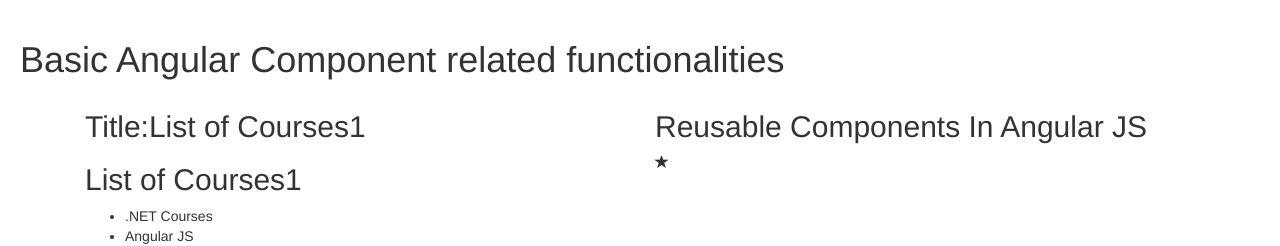
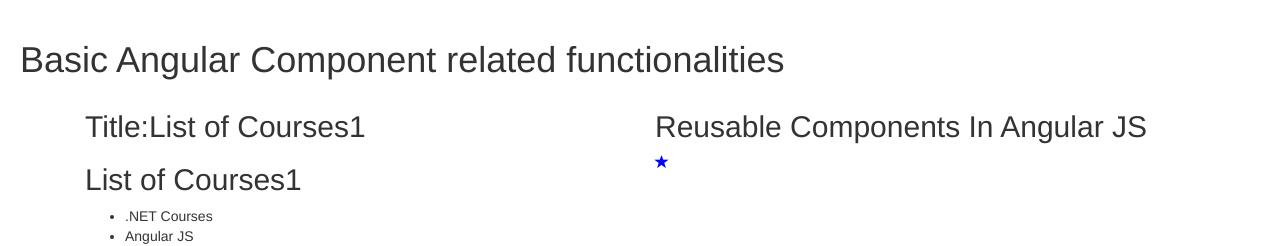
Before and after one commit to RuchirSaxena/Understanding-Angular-2-and-4, an Angular app in the folder hello-world/: page / in a window 1280 px wide. Shown: the top 246 px of the page. Built offline with nearby package versions, Linux system fonts and the light colour scheme.

Commit message:
Applying CSS to Component

```diff
--- a/hello-world/src/app/ReusableComponent/favorite.component.css
+++ b/hello-world/src/app/ReusableComponent/favorite.component.css
@@ -0,0 +1,3 @@
+.glyphicon{
+    color: red;
+}
--- a/hello-world/src/app/ReusableComponent/favorite.component.html
+++ b/hello-world/src/app/ReusableComponent/favorite.component.html
@@ -1,3 +1,10 @@
+<!--This will override all the other css implementations-->
+<style>
+      .glyphicon{
+            color: blue;
+        }
+</style>
+
 <h2> Reusable Components In Angular JS </h2>
 
 <span
--- a/hello-world/src/app/ReusableComponent/favorite.component.ts
+++ b/hello-world/src/app/ReusableComponent/favorite.component.ts
@@ -1,10 +1,33 @@
-import { Component,OnInit ,Input, Output, EventEmitter  } from '@angular/core';
+import { Component,OnInit ,Input, Output, EventEmitter, ViewEncapsulation  } from '@angular/core';
 
 
 @Component({
     selector:'favorite',
     templateUrl:'./favorite.component.html',
-    styleUrls:['./favorite.component.css']
+    //3. Ways to apply css to our component 1.Seperate file using styleUrls
+    //2.inline style in our component using styles property and pass array of styles
+    //3.Write the style inside .html file of component using <style> tag property , though its not the recomended approach
+    //The priorty  is give to the last way whichever is defined
+
+    styles:[
+        `
+        .glyphicon{
+            color: green;
+        }
+        `
+    ],
+    styleUrls:['./favorite.component.css'],
+   /* Below we have a additonal property of Angular ie. encasulation
+      This is used in context with CSS application to our component
+      Its a Enum ViewEncapsulation which has 3 values :
+      1.Emulated => Use angular mechanism of setting style of components to its native scope ie. style applied with be only used with this component
+      2.Native => Use the built in shadow DOM feature of browser but shadow DOM is not supported in all browsers currently only supported with chaome version 57 + , safari version 10 +
+    3.None=> It will not keep the style to component scope and will leakout outside of the component resulting in global scope of app.
+
+    Note: We should use the Emulated property in todays context and whic is by default option of ViewEncapsulation
+   */
+    encapsulation: ViewEncapsulation.Emulated
+
 })
 export class FavoriteComponent implements OnInit{
   //  @Input() isFavorite: boolean;
```
Also changed, not shown: 1 other file (tests, documents, lock files or other folders).
